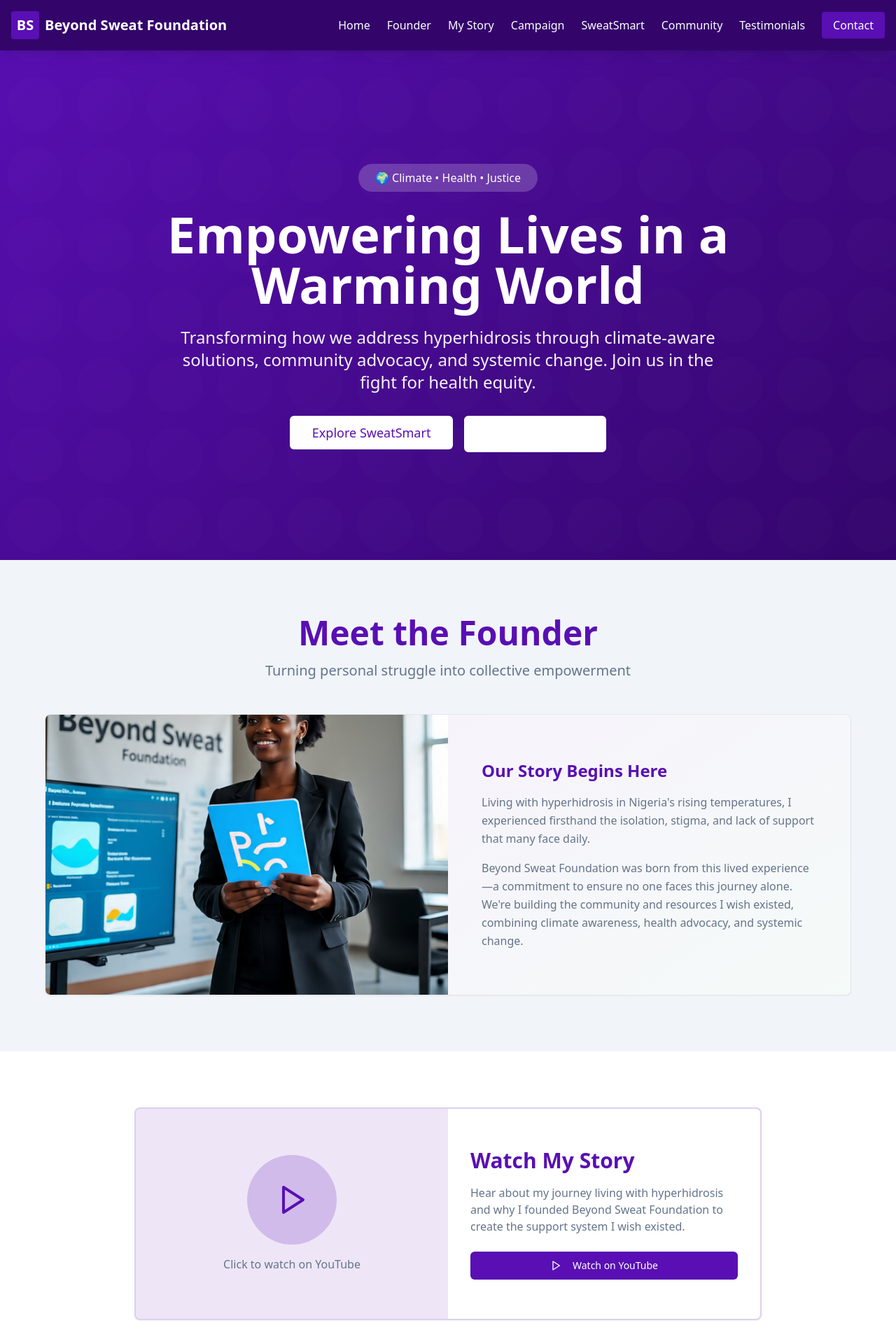
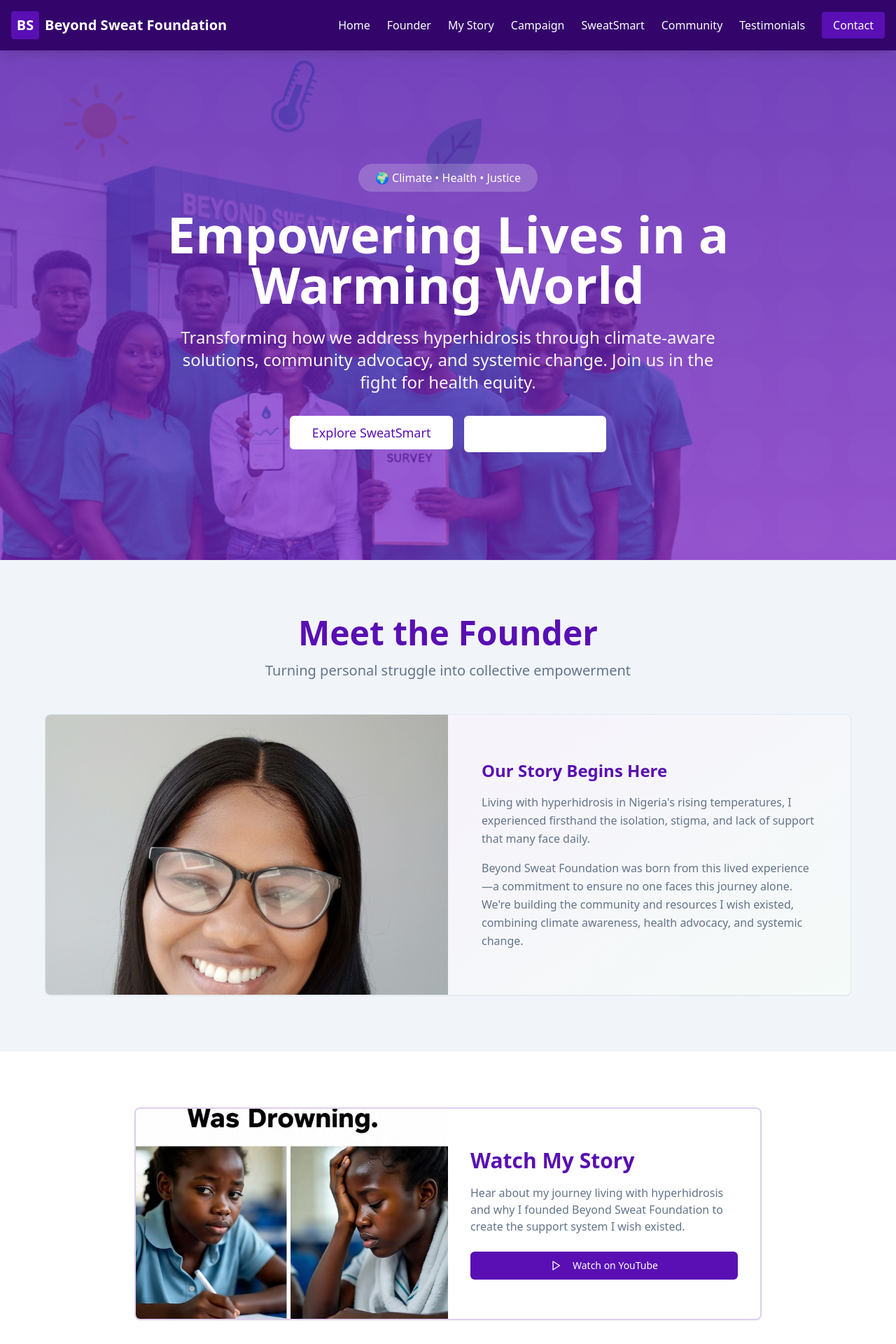
Before and after one commit to Ebuny5/beyond-sweat-foundation, a React (Vite) app: page / in a window 1280 px wide. Shown: the top 1920 px of the page at 70% size. Built offline with nearby package versions, Linux system fonts and the light colour scheme; the HTML template or start-up script is replaced by a standard one.

Commit message:
Refactor landing page images

```diff
--- a/src/pages/Index.tsx
+++ b/src/pages/Index.tsx
@@ -3,8 +3,9 @@ import { Card, CardContent } from "@/components/ui/card";
 import { Menu, X, ExternalLink, Download, MessageCircle, Play, Mail, Phone } from "lucide-react";
 import { useState } from "react";
 import founderImage from "@/assets/founder.jpg";
-import campaignBanner from "@/assets/campaign-banner.jpg";
-import teamImage from "@/assets/team.png";
+import storyImage from "@/assets/campaign-banner.jpg";
+import campaignImage from "@/assets/team.png";
+import heroBg from "@/assets/hero-bg.png";
 
 const Index = () => {
   const [mobileMenuOpen, setMobileMenuOpen] = useState(false);
@@ -65,7 +66,10 @@ const Index = () => {
         id="home"
         className="min-h-screen flex items-center justify-center relative overflow-hidden pt-20"
         style={{
-          background: 'linear-gradient(135deg, hsl(var(--primary)) 0%, hsl(var(--primary-dark)) 100%)'
+          backgroundImage: `linear-gradient(rgba(91, 33, 182, 0.8), rgba(126, 34, 206, 0.7)), url(${heroBg})`,
+          backgroundSize: 'cover',
+          backgroundPosition: 'center',
+          backgroundAttachment: 'fixed'
         }}
       >
         <div className="absolute inset-0 opacity-10">
@@ -147,13 +151,12 @@ const Index = () => {
           <div className="max-w-4xl mx-auto">
             <Card className="overflow-hidden hover:shadow-2xl transition-shadow border-2 border-primary/20">
               <div className="grid md:grid-cols-2 gap-0">
-                <div className="bg-primary/10 flex items-center justify-center p-8 min-h-[300px]">
-                  <div className="text-center">
-                    <div className="w-32 h-32 mx-auto mb-4 rounded-full bg-primary/20 flex items-center justify-center hover:bg-primary/30 transition-colors">
-                      <Play size={48} className="text-primary" />
-                    </div>
-                    <p className="text-muted-foreground font-medium">Click to watch on YouTube</p>
-                  </div>
+                <div className="relative min-h-[300px]">
+                  <img
+                    src={storyImage}
+                    alt="They Were Sweating, I Was Drowning"
+                    className="absolute inset-0 w-full h-full object-cover"
+                  />
                 </div>
                 <CardContent className="p-8 flex flex-col justify-center">
                   <h2 className="text-3xl font-bold text-primary mb-4">Watch My Story</h2>
@@ -187,7 +190,7 @@ const Index = () => {
             <Card className="overflow-hidden hover:shadow-2xl transition-shadow">
               <div className="relative">
                 <img
-                  src={campaignBanner}
+                  src={campaignImage}
                   alt="They Were Writing: I Was Drowning Campaign"
                   className="w-full h-auto"
                 />
@@ -227,11 +230,7 @@ const Index = () => {
 
           <div className="grid md:grid-cols-2 gap-12 items-center max-w-6xl mx-auto">
             <div className="relative rounded-2xl overflow-hidden min-h-[400px] shadow-xl">
-              <img
-                src={teamImage}
-                alt="Beyond Sweat Foundation Team - Teaching about Hyperhidrosis"
-                className="absolute inset-0 w-full h-full object-cover"
-              />
+              <div className="absolute inset-0 bg-gradient-to-br from-primary/20 to-accent/20"></div>
             </div>
 
             <div>
```
Also changed, not shown: src/assets/founder.jpg, src/assets/hero-bg.png (added).
